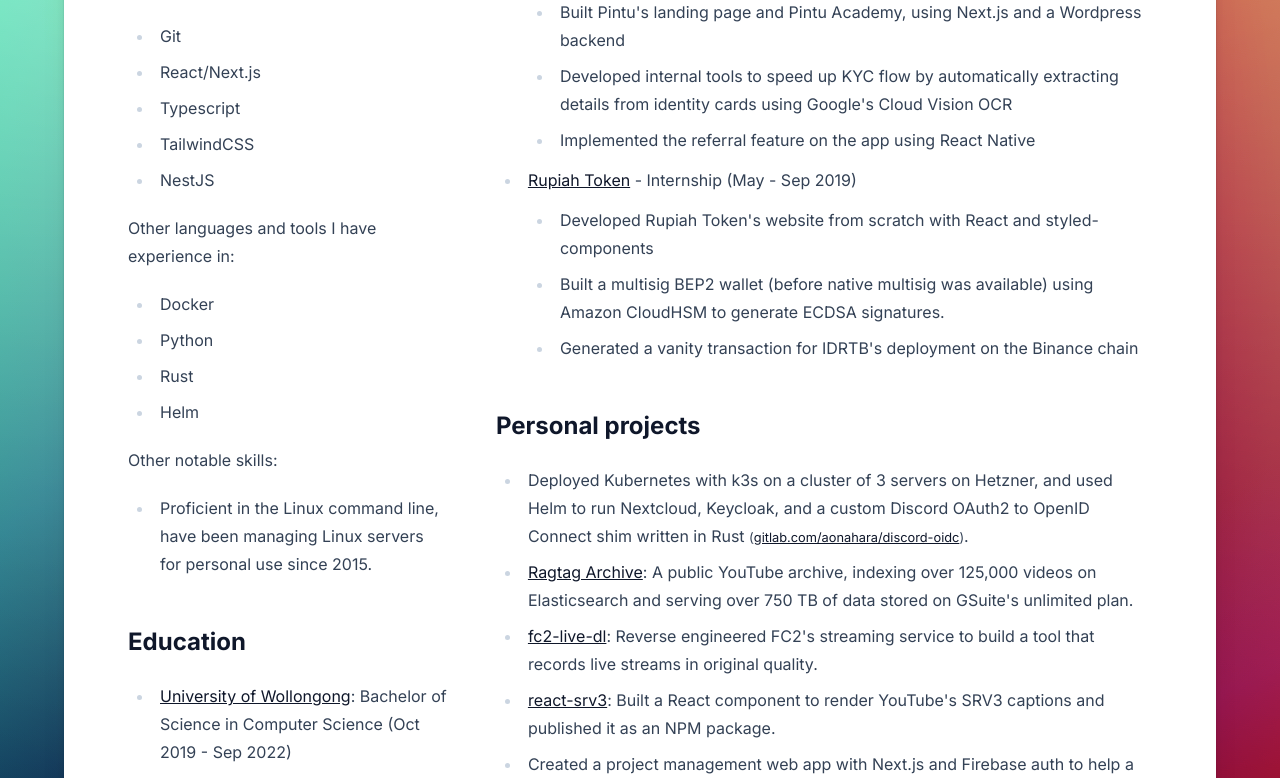
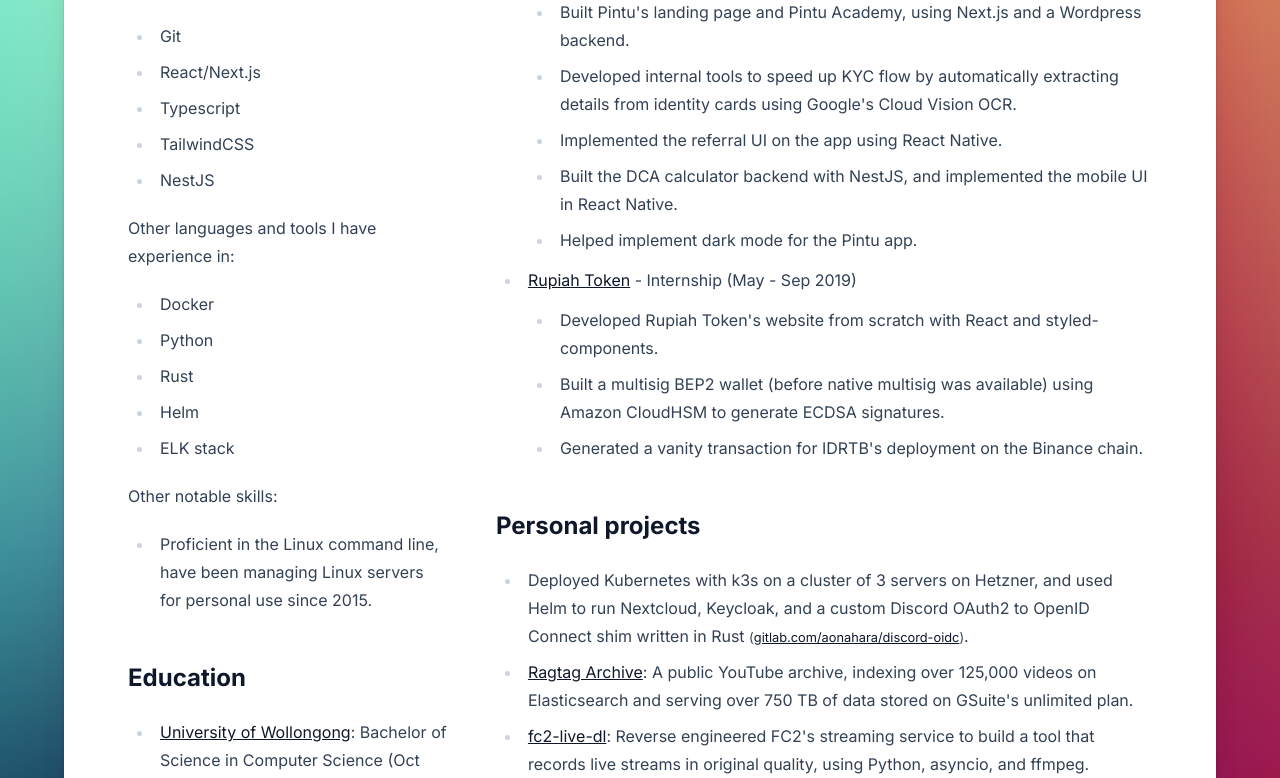
Before and after one commit to hizkifw/hizkifw.me, a Next.js app: page / in a window 1280 px wide. Shown: the part 530-1308 px from the top of the page. Built offline with nearby package versions, Linux system fonts and the light colour scheme.

Commit message:
more stuff

```diff
--- a/pages/index.tsx
+++ b/pages/index.tsx
@@ -60,17 +60,21 @@
                   <ul>
                     <li>
                       Built Pintu&#39;s landing page and Pintu Academy, using
-                      Next.js and a Wordpress backend
+                      Next.js and a Wordpress backend.
                     </li>
                     <li>
                       Developed internal tools to speed up KYC flow by
                       automatically extracting details from identity cards using
-                      Google&#39;s Cloud Vision OCR
+                      Google&#39;s Cloud Vision OCR.
                     </li>
                     <li>
-                      Implemented the referral feature on the app using React
-                      Native
+                      Implemented the referral UI on the app using React Native.
                     </li>
+                    <li>
+                      Built the DCA calculator backend with NestJS, and
+                      implemented the mobile UI in React Native.
+                    </li>
+                    <li>Helped implement dark mode for the Pintu app.</li>
                   </ul>
                 </li>
                 <li>
@@ -79,7 +83,7 @@
                   <ul>
                     <li>
                       Developed Rupiah Token&#39;s website from scratch with
-                      React and styled-components
+                      React and styled-components.
                     </li>
                     <li>
                       Built a multisig BEP2 wallet (before native multisig was
@@ -88,7 +92,7 @@
                     </li>
                     <li>
                       Generated a vanity transaction for IDRTB&#39;s deployment
-                      on the Binance chain
+                      on the Binance chain.
                     </li>
                   </ul>
                 </li>
@@ -122,7 +126,8 @@
                     fc2-live-dl
                   </a>
                   : Reverse engineered FC2&#39;s streaming service to build a
-                  tool that records live streams in original quality.
+                  tool that records live streams in original quality, using
+                  Python, asyncio, and ffmpeg.
                   <span className="hidden print:block">
                     (github.com/hizkifw/fc2-live-dl)
                   </span>
@@ -176,6 +181,7 @@
                 <li>Python</li>
                 <li>Rust</li>
                 <li>Helm</li>
+                <li>ELK stack</li>
               </ul>
               <p>Other notable skills:</p>
               <ul>
```
